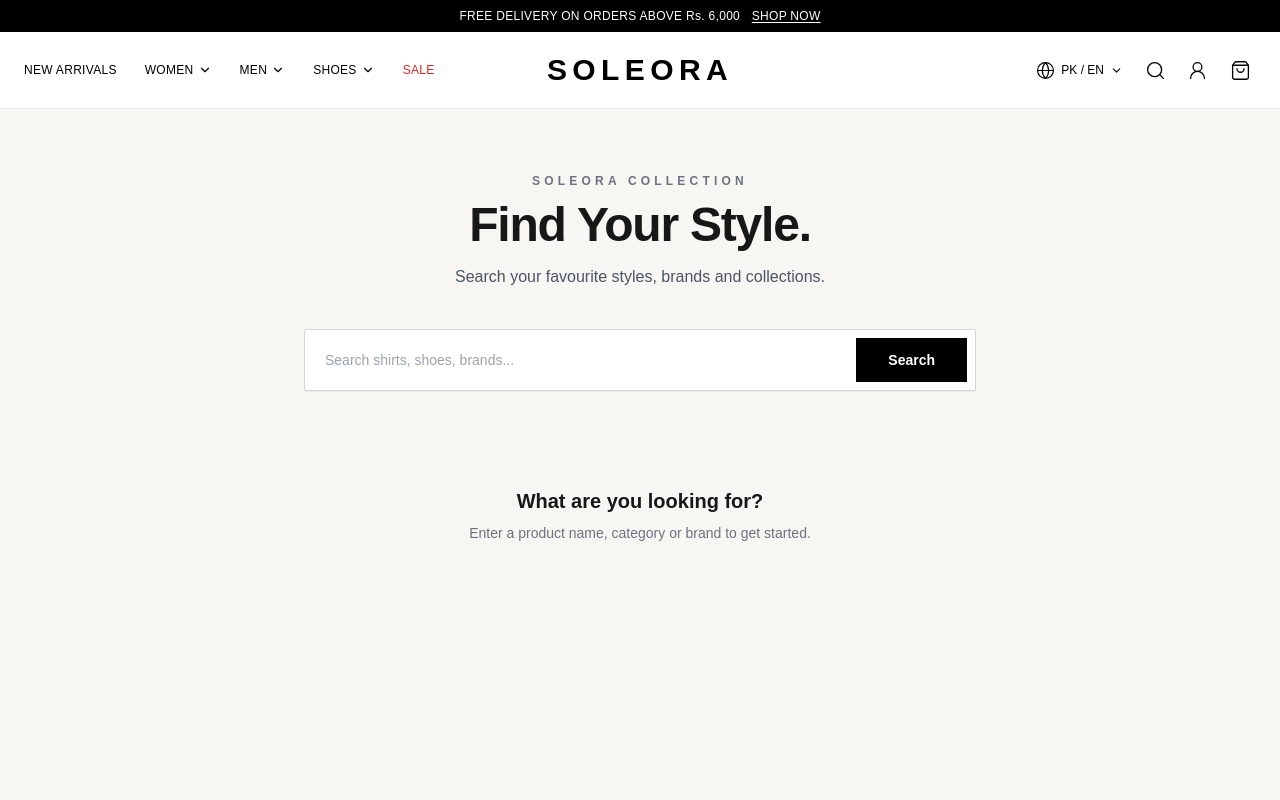
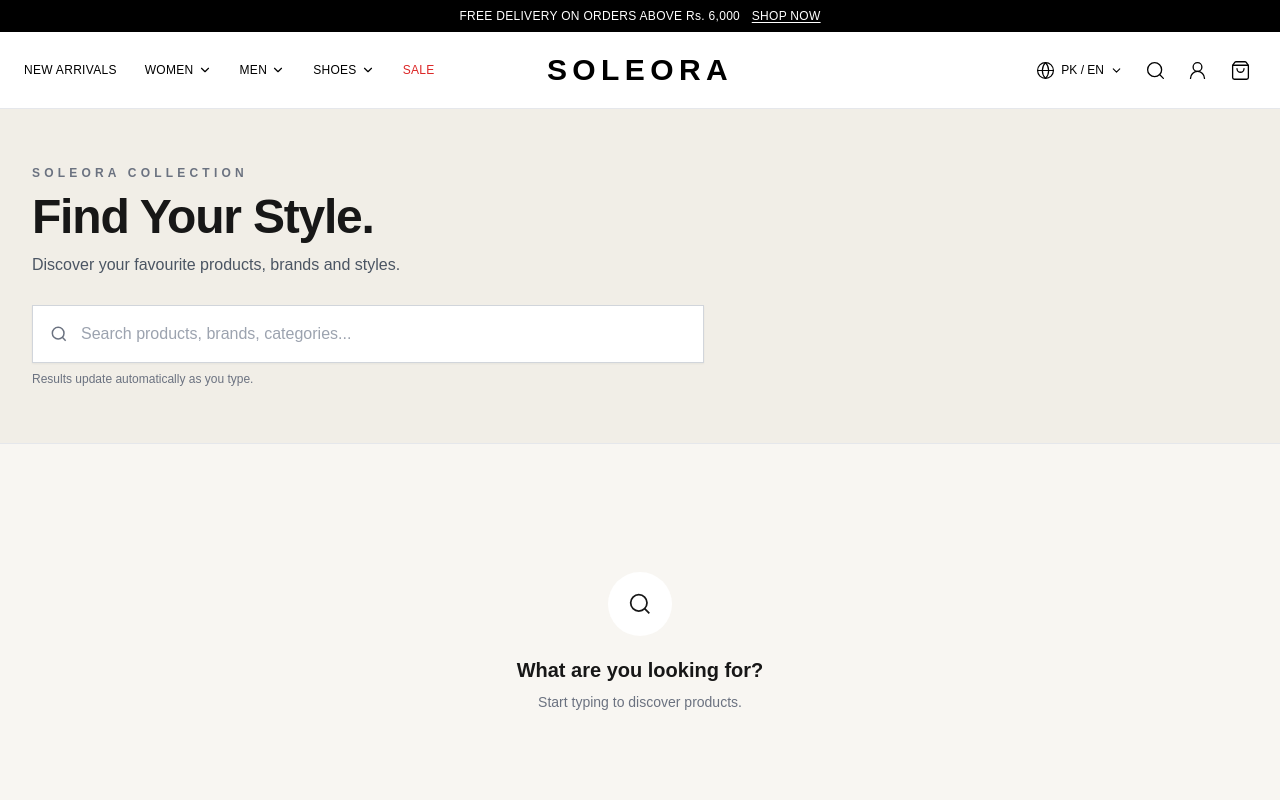
Before and after one commit to AliHammad0/SOLEORA-Clothing-Brand, a React (Vite) app in the folder frontend/: page /search in a window 1280 px wide. Shown: the top 800 px of the page. Built offline with nearby package versions, Linux system fonts and the light colour scheme.

Commit message:
Add live product search

```diff
--- a/frontend/src/Pages/ProductSearch.jsx
+++ b/frontend/src/Pages/ProductSearch.jsx
@@ -1,80 +1,82 @@
 
 import React, { useEffect, useState } from "react";
-import { Link, useSearchParams } from "react-router-dom";
+import { Link } from "react-router-dom";
 
 const API_URL =
   "https://soleora-clothing-brand-backend.vercel.app/api/v1/products/search";
 
 const ProductSearch = () => {
-  const [searchParams, setSearchParams] = useSearchParams();
-  const [input, setInput] = useState(searchParams.get("q") || "");
+  const [input, setInput] = useState("");
   const [products, setProducts] = useState([]);
   const [loading, setLoading] = useState(false);
   const [error, setError] = useState("");
-
-  const query = searchParams.get("q") || "";
+  const [searched, setSearched] = useState(false);
 
   useEffect(() => {
-    setInput(query);
+    const keyword = input.trim();
 
-    if (!query.trim()) {
+    if (!keyword) {
       setProducts([]);
+      setLoading(false);
       setError("");
-      setLoading(false);
+      setSearched(false);
       return;
     }
 
-    const fetchProducts = async () => {
+    let cancelled = false;
+
+    const timer = setTimeout(async () => {
       setLoading(true);
       setError("");
+      setSearched(true);
 
       try {
         const response = await fetch(
-          `${API_URL}?q=${encodeURIComponent(query)}`
+          `${API_URL}?q=${encodeURIComponent(keyword)}`
         );
 
         const result = await response.json();
 
         if (!response.ok || result.ok === false) {
-          throw new Error(result.message || "Search failed.");
+          throw new Error(result.message || "Unable to search products.");
         }
 
-        const productList = Array.isArray(result)
+        const list = Array.isArray(result)
           ? result
           : result.products ||
             result.data?.products ||
             result.data ||
             [];
 
-        setProducts(Array.isArray(productList) ? productList : []);
+        if (!cancelled) {
+          setProducts(Array.isArray(list) ? list : []);
+        }
       } catch (err) {
+        if (!cancelled) {
           setProducts([]);
-        setError(err.message || "Products load nahi ho sake.");
+          setError(
+            err.message || "Something went wrong. Please try again."
+          );
+        }
       } finally {
+        if (!cancelled) {
           setLoading(false);
         }
+      }
+    }, 250);
+
+    return () => {
+      cancelled = true;
+      clearTimeout(timer);
     };
-
-    fetchProducts();
-  }, [query]);
-
-  const handleSearch = (e) => {
-    e.preventDefault();
-
-    const keyword = input.trim();
-
-    if (keyword) {
-      setSearchParams({ q: keyword });
-    } else {
-      setSearchParams({});
-    }
-  };
+  }, [input]);
 
   const getImage = (product) => {
     if (typeof product.image === "string") return product.image;
+    if (Array.isArray(product.image)) return product.image[0] || "";
     if (Array.isArray(product.images)) return product.images[0] || "";
-    if (Array.isArray(product.image)) return product.image[0] || "";
-    return product.imageUrl || "";
+    if (typeof product.imageUrl === "string") return product.imageUrl;
+    return "";
   };
 
   const getPrice = (product) =>
@@ -84,13 +86,20 @@
     product.originalPrice ??
     0;
 
+  const getOriginalPrice = (product) =>
+    product.originalPrice ?? product.price ?? null;
+
   const formatPrice = (price) =>
     `Rs. ${Number(price || 0).toLocaleString("en-PK")}`;
 
+  const getProductId = (product) =>
+    product._id || product.id;
+
   return (
     <main className="min-h-screen bg-[#f8f6f2] text-[#171717]">
-      <section className="mx-auto max-w-7xl px-4 py-10 sm:px-6 md:py-16 lg:px-8">
-        <div className="mb-10 text-center">
+      {/* Header */}
+      <section className="border-b border-gray-200 bg-[#f1eee7]">
+        <div className="mx-auto max-w-7xl px-4 py-10 sm:px-6 sm:py-14 lg:px-8">
           <p className="mb-3 text-xs font-semibold uppercase tracking-[0.35em] text-gray-500">
             SOLEORA COLLECTION
           </p>
@@ -99,133 +108,207 @@
             Find Your Style.
           </h1>
 
-          <p className="mx-auto mt-4 max-w-lg text-sm leading-6 text-gray-600 sm:text-base">
-            Search your favourite styles, brands and collections.
+          <p className="mt-3 max-w-xl text-sm leading-6 text-gray-600 sm:text-base">
+            Discover your favourite products, brands and styles.
           </p>
-        </div>
 
-        <form
-          onSubmit={handleSearch}
-          className="mx-auto mb-12 flex max-w-2xl gap-2 rounded-sm border border-gray-300 bg-white p-2 shadow-sm"
+          {/* Live Search */}
+          <div className="relative mt-7 max-w-2xl">
+            <div className="flex items-center border border-gray-300 bg-white px-3 shadow-sm transition focus-within:border-black sm:px-4">
+              <svg
+                viewBox="0 0 24 24"
+                fill="none"
+                stroke="currentColor"
+                strokeWidth="1.8"
+                className="h-5 w-5 shrink-0 text-gray-500"
+                aria-hidden="true"
               >
+                <circle cx="11" cy="11" r="7" />
+                <path d="m16 16 4 4" />
+              </svg>
+
               <input
                 type="search"
                 value={input}
                 onChange={(e) => setInput(e.target.value)}
-            placeholder="Search shirts, shoes, brands..."
-            className="min-w-0 flex-1 bg-transparent px-3 py-3 text-sm outline-none"
+                placeholder="Search products, brands, categories..."
                 aria-label="Search products"
+                autoComplete="off"
+                className="h-14 min-w-0 flex-1 bg-transparent px-3 text-sm outline-none sm:text-base"
               />
 
+              {loading && (
+                <span className="mr-2 h-5 w-5 shrink-0 animate-spin rounded-full border-2 border-gray-300 border-t-black" />
+              )}
+
+              {input && (
                 <button
-            type="submit"
-            className="bg-black px-5 py-3 text-sm font-semibold text-white transition hover:bg-gray-800 sm:px-8"
+                  type="button"
+                  onClick={() => setInput("")}
+                  aria-label="Clear search"
+                  className="px-2 py-2 text-sm text-gray-500 transition hover:text-black"
                 >
-            Search
+                  Clear
                 </button>
-        </form>
+              )}
+            </div>
 
-        {!query && !loading && (
-          <div className="py-12 text-center">
-            <h2 className="text-xl font-semibold">What are you looking for?</h2>
+            <p className="mt-2 text-xs text-gray-500">
+              Results update automatically as you type.
+            </p>
+          </div>
+        </div>
+      </section>
+
+      {/* Results */}
+      <section className="mx-auto max-w-7xl px-4 py-9 sm:px-6 sm:py-12 lg:px-8">
+        {!input.trim() && (
+          <div className="py-14 text-center sm:py-20">
+            <div className="mx-auto mb-5 flex h-16 w-16 items-center justify-center rounded-full bg-white">
+              <svg
+                viewBox="0 0 24 24"
+                fill="none"
+                stroke="currentColor"
+                strokeWidth="1.5"
+                className="h-7 w-7"
+              >
+                <circle cx="11" cy="11" r="7" />
+                <path d="m16 16 4 4" />
+              </svg>
+            </div>
+
+            <h2 className="text-xl font-semibold">
+              What are you looking for?
+            </h2>
+
             <p className="mt-2 text-sm text-gray-500">
-              Enter a product name, category or brand to get started.
+              Start typing to discover products.
             </p>
           </div>
         )}
 
-        {query && (
+        {input.trim() && (
+          <>
             <div className="mb-6 flex flex-wrap items-center justify-between gap-3">
-            <h2 className="text-lg font-semibold sm:text-xl">
-              Search results for "{query}"
+              <div>
+                <p className="text-xs uppercase tracking-[0.2em] text-gray-500">
+                  Search Results
+                </p>
+
+                <h2 className="mt-2 text-lg font-semibold sm:text-xl">
+                  {loading
+                    ? "Finding products..."
+                    : `Results for "${input.trim()}"`}
                 </h2>
+              </div>
 
               {!loading && !error && (
                 <p className="text-sm text-gray-500">
-                {products.length} product{products.length !== 1 ? "s" : ""} found
+                  {products.length} product
+                  {products.length !== 1 ? "s" : ""} found
                 </p>
               )}
             </div>
-        )}
 
+            {/* Loading Skeleton */}
             {loading && (
-          <div className="grid grid-cols-2 gap-4 sm:grid-cols-3 lg:grid-cols-4">
-            {[1, 2, 3, 4].map((item) => (
+              <div className="grid grid-cols-2 gap-x-4 gap-y-8 sm:grid-cols-3 sm:gap-x-6 lg:grid-cols-4">
+                {[1, 2, 3, 4, 5, 6, 7, 8].map((item) => (
                   <div key={item} className="animate-pulse">
                     <div className="aspect-[3/4] bg-gray-200" />
-                <div className="mt-4 h-4 w-3/4 bg-gray-200" />
-                <div className="mt-3 h-4 w-1/3 bg-gray-200" />
+                    <div className="mt-4 h-3 w-1/3 bg-gray-200" />
+                    <div className="mt-3 h-4 w-3/4 bg-gray-200" />
+                    <div className="mt-3 h-4 w-1/2 bg-gray-200" />
                   </div>
                 ))}
               </div>
             )}
 
-        {error && !loading && (
-          <div className="py-12 text-center">
-            <p className="text-red-600">{error}</p>
+            {/* Error */}
+            {!loading && error && (
+              <div className="border border-red-200 bg-white px-5 py-12 text-center">
+                <h3 className="text-lg font-semibold">
+                  Search unavailable
+                </h3>
+
+                <p className="mt-2 text-sm text-red-600">{error}</p>
+
                 <button
-              onClick={() => setSearchParams({ q: query })}
-              className="mt-4 border border-black px-5 py-2 text-sm hover:bg-black hover:text-white"
+                  type="button"
+                  onClick={() => setInput((value) => `${value} ` .trim())}
+                  className="mt-5 bg-black px-6 py-3 text-sm font-semibold text-white hover:bg-gray-800"
                 >
                   Try Again
                 </button>
               </div>
             )}
 
-        {!loading && !error && query && products.length === 0 && (
-          <div className="py-16 text-center">
-            <h2 className="text-xl font-semibold">No products found</h2>
+            {/* Empty Results */}
+            {!loading &&
+              !error &&
+              searched &&
+              products.length === 0 && (
+                <div className="bg-white px-5 py-14 text-center sm:py-20">
+                  <h3 className="text-xl font-semibold">
+                    No products found
+                  </h3>
+
                   <p className="mt-3 text-sm text-gray-500">
-              Try another keyword, brand or category.
+                    Try a different product name, brand or category.
                   </p>
-            <Link
-              to="/"
-              className="mt-6 inline-block bg-black px-6 py-3 text-sm font-semibold text-white hover:bg-gray-800"
+
+                  <button
+                    type="button"
+                    onClick={() => setInput("")}
+                    className="mt-6 bg-black px-6 py-3 text-sm font-semibold text-white transition hover:bg-gray-800"
                   >
-              Continue Shopping
-            </Link>
+                    Clear Search
+                  </button>
                 </div>
               )}
 
+            {/* Product Cards */}
             {!loading && !error && products.length > 0 && (
-          <div className="grid grid-cols-2 gap-x-4 gap-y-8 sm:grid-cols-3 sm:gap-x-6 lg:grid-cols-4">
-            {products.map((product) => {
+              <div className="grid grid-cols-2 gap-x-4 gap-y-8 sm:grid-cols-3 sm:gap-x-6 sm:gap-y-10 lg:grid-cols-4">
+                {products.map((product, index) => {
                   const image = getImage(product);
                   const price = getPrice(product);
-              const originalPrice =
-                product.originalPrice ?? product.price;
-              const hasDiscount =
-                originalPrice != null &&
+                  const originalPrice = getOriginalPrice(product);
+                  const discounted =
+                    originalPrice !== null &&
                     Number(originalPrice) > Number(price);
+                  const id = getProductId(product);
+                  const title =
+                    product.title || product.name || "SOLEORA Product";
 
                   return (
                     <Link
-                  key={product._id || product.id || product.slug || product.title}
-                  to={`/product/${product._id || product.id}`}
+                      key={id || product.slug || `${title}-${index}`}
+                      to={id ? `/product/${id}` : "/"}
                       className="group min-w-0"
                     >
                       <div className="relative aspect-[3/4] overflow-hidden bg-[#eeece7]">
                         {image ? (
                           <img
                             src={image}
-                        alt={product.title || product.name || "SOLEORA product"}
+                            alt={title}
                             loading="lazy"
                             className="h-full w-full object-cover transition duration-500 group-hover:scale-105"
                           />
                         ) : (
-                      <div className="flex h-full items-center justify-center text-sm text-gray-400">
+                          <div className="flex h-full items-center justify-center text-xs text-gray-400">
                             No image available
                           </div>
                         )}
 
-                    {hasDiscount && (
-                      <span className="absolute left-2 top-2 bg-black px-2 py-1 text-[10px] font-semibold uppercase tracking-wide text-white sm:left-3 sm:top-3">
+                        {discounted && (
+                          <span className="absolute left-2 top-2 bg-black px-2 py-1 text-[10px] font-semibold uppercase tracking-wider text-white sm:left-3 sm:top-3">
                             Sale
                           </span>
                         )}
 
                         {product.isNewArrival && (
-                      <span className="absolute right-2 top-2 bg-white px-2 py-1 text-[10px] font-semibold uppercase tracking-wide sm:right-3 sm:top-3">
+                          <span className="absolute right-2 top-2 bg-white px-2 py-1 text-[10px] font-semibold uppercase tracking-wider sm:right-3 sm:top-3">
                             New
                           </span>
                         )}
@@ -236,8 +319,8 @@
                           {product.brand || product.category || "SOLEORA"}
                         </p>
 
-                    <h3 className="mt-1 line-clamp-2 text-sm font-medium sm:text-base">
-                      {product.title || product.name || "Untitled Product"}
+                        <h3 className="mt-1 line-clamp-2 text-sm font-medium leading-5 transition group-hover:underline sm:text-base">
+                          {title}
                         </h3>
 
                         <div className="mt-2 flex flex-wrap items-center gap-2">
@@ -245,7 +328,7 @@
                             {formatPrice(price)}
                           </span>
 
-                      {hasDiscount && (
+                          {discounted && (
                             <span className="text-xs text-gray-400 line-through">
                               {formatPrice(originalPrice)}
                             </span>
@@ -263,6 +346,28 @@
                 })}
               </div>
             )}
+          </>
+        )}
+      </section>
+
+      {/* Bottom Banner */}
+      <section className="mx-auto max-w-7xl px-4 pb-12 sm:px-6 lg:px-8">
+        <div className="bg-[#eae5dc] px-5 py-10 text-center sm:py-14">
+          <p className="text-xs font-semibold uppercase tracking-[0.3em] text-gray-500">
+            SOLEORA
+          </p>
+
+          <h2 className="mt-3 text-2xl font-bold sm:text-3xl">
+            Find Your Sole Story.
+          </h2>
+
+          <Link
+            to="/"
+            className="mt-6 inline-block border border-black px-7 py-3 text-xs font-semibold uppercase tracking-[0.15em] transition hover:bg-black hover:text-white"
+          >
+            Explore Collection
+          </Link>
+        </div>
       </section>
     </main>
   );
```
Also changed, not shown: 1 other file (tests, documents, lock files or other folders). Lines whose indentation alone changed are shown as unchanged.
